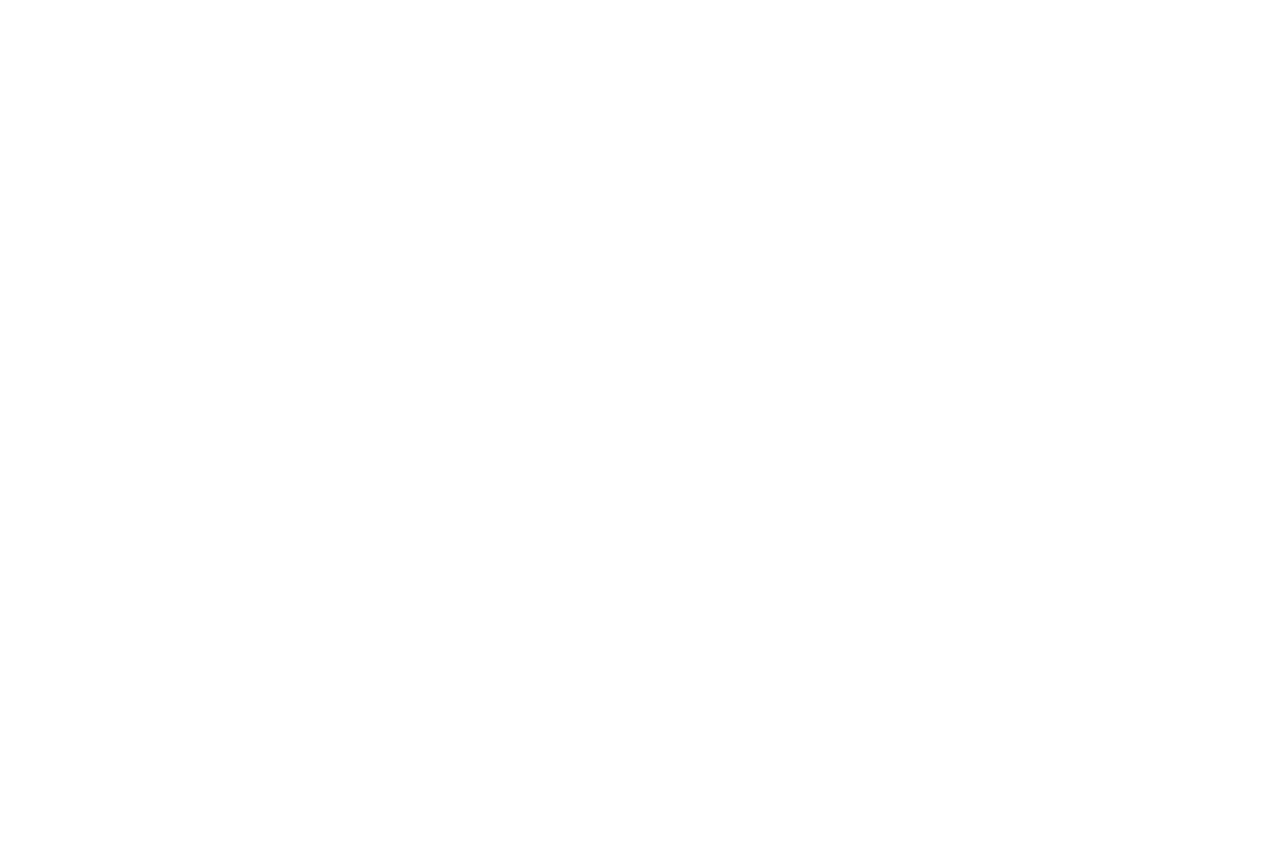
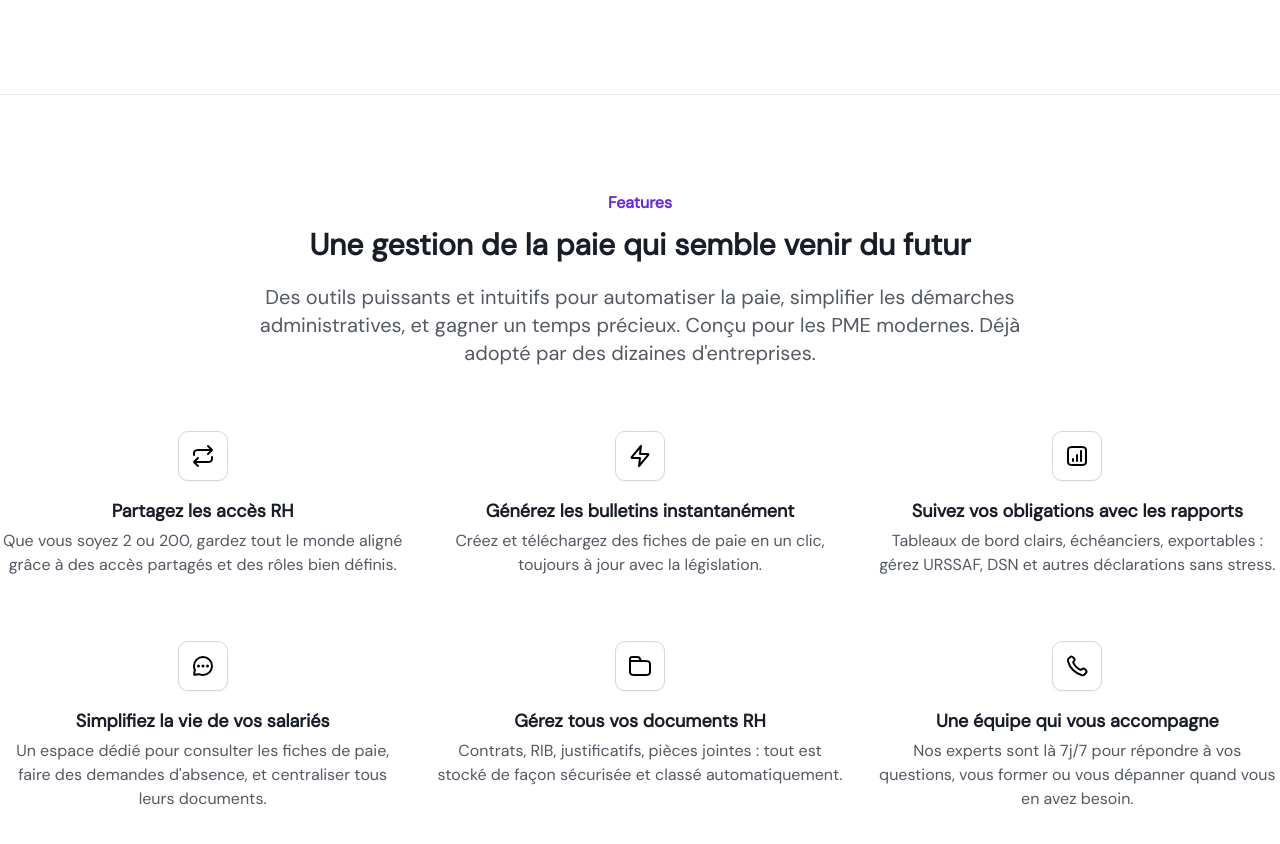
Before and after one commit to Fan2Shrek/salair, a Nuxt app in the folder frontend/: page / in a window 1280 px wide. Shown: the part 1094-1938 px from the top of the page. Before the commit the page ends 1088 px from the top, so only its background shows below. Built offline with nearby package versions, Linux system fonts and the light colour scheme.

Commit message:
feat(frontend:landing): enhance features section with new icons and descriptions

```diff
--- a/frontend/pages/index.vue
+++ b/frontend/pages/index.vue
@@ -8,7 +8,7 @@
             <div class="absolute top-0 flex justify-center w-full">
                 <UChessBackgroundPattern class="mx-auto" />
             </div>
-            <section class="pt-10 md:pt-19 px-4 sm:px-6 max-w-7xl w-full mx-auto">
+            <section class="pt-10 md:pt-19 px-4 sm:px-6 max-w-7xl w-full mx-auto pb-24">
                 <div class="mt-12 md:mt-24 relative">
                     <UBadge variant="modern" class="w-fit mx-auto">New features</UBadge>
                     <h1
@@ -34,9 +34,102 @@
                     <UButton size="xl" class="w-full sm:w-auto mt-3 sm:mt-0">{{ $t('general.sign_up') }} </UButton>
                 </div>
                 <div
-                    class="mt-10 sm:mt-14 md:mt-18 relative max-h-[300px] sm:max-h-[400px] md:max-h-[496px] overflow-hidden"
+                    class="mt-10 sm:mt-14 md:mt-18 relative max-h-[300px] sm:max-h-[400px] md:max-h-[500px] overflow-hidden"
                 >
-                    <NuxtImg class="w-full" src="/landing-mockup.png" />
+                    <div
+                        class="max-w-7xl w-full bg-primary border border-secondary h-[808px] rounded-[32px] shadow-lg p-1"
+                    >
+                        <div class="w-full h-full rounded-[28px] bg-primary shadow-inner p-1">
+                            <div class="w-full h-full border border-utility-gray-200 bg-utility-gray-50 rounded-3xl" />
+                        </div>
+                    </div>
+                </div>
+            </section>
+            <section class="max-w-7xl mx-auto w-full bg-primary py-24 border-t border-secondary">
+                <div class="max-w-3xl w-full mx-auto">
+                    <p class="text-brand-secondary font-semibold text-center">{{ $t('features.title') }}</p>
+                    <h2 class="text-3xl font-semibold text-primary text-center mt-3">
+                        {{ $t('features.heading') }}
+                    </h2>
+                    <p class="mt-5 text-tertiary text-center text-xl">
+                        {{ $t('features.description') }}
+                    </p>
+                </div>
+                <div class="grid grid-cols-3 gap-x-8 gap-y-16 mt-16">
+                    <div class="flex flex-col gap-4">
+                        <div class="bg-primary border border-primary p-3 rounded-[10px] w-fit mx-auto shadow-xs">
+                            <RepeatIcon class="size-6" />
+                        </div>
+                        <div class="space-y-1">
+                            <h3 class="text-primary text-lg font-semibold text-center">{{ $t('features.items.access.title') }}</h3>
+                            <p class="text-tertiary text-center">
+                                {{ $t('features.items.access.description') }}
+                            </p>
+                        </div>
+                    </div>
+                    <div class="flex flex-col gap-4">
+                        <div class="bg-primary border border-primary p-3 rounded-[10px] w-fit mx-auto shadow-xs">
+                            <LightningIcon class="size-6" />
+                        </div>
+                        <div class="space-y-1">
+                            <h3 class="text-primary text-lg font-semibold text-center">
+                                {{ $t('features.items.payslips.title') }}
+                            </h3>
+                            <p class="text-tertiary text-center">
+                                {{ $t('features.items.payslips.description') }}
+                            </p>
+                        </div>
+                    </div>
+                    <div class="flex flex-col gap-4">
+                        <div class="bg-primary border border-primary p-3 rounded-[10px] w-fit mx-auto shadow-xs">
+                            <ChartIcon class="size-6" />
+                        </div>
+                        <div class="space-y-1">
+                            <h3 class="text-primary text-lg font-semibold text-center">
+                                {{ $t('features.items.reports.title') }}
+                            </h3>
+                            <p class="text-tertiary text-center">
+                                {{ $t('features.items.reports.description') }}
+                            </p>
+                        </div>
+                    </div>
+                    <div class="flex flex-col gap-4">
+                        <div class="bg-primary border border-primary p-3 rounded-[10px] w-fit mx-auto shadow-xs">
+                            <MessageIcon class="size-6" />
+                        </div>
+                        <div class="space-y-1">
+                            <h3 class="text-primary text-lg font-semibold text-center">
+                                {{ $t('features.items.employees.title') }}
+                            </h3>
+                            <p class="text-tertiary text-center">
+                                {{ $t('features.items.employees.description') }}
+                            </p>
+                        </div>
+                    </div>
+                    <div class="flex flex-col gap-4">
+                        <div class="bg-primary border border-primary p-3 rounded-[10px] w-fit mx-auto shadow-xs">
+                            <FolderIcon class="size-6" />
+                        </div>
+                        <div class="space-y-1">
+                            <h3 class="text-primary text-lg font-semibold text-center">{{ $t('features.items.documents.title') }}</h3>
+                            <p class="text-tertiary text-center">
+                                {{ $t('features.items.documents.description') }}
+                            </p>
+                        </div>
+                    </div>
+                    <div class="flex flex-col gap-4">
+                        <div class="bg-primary border border-primary p-3 rounded-[10px] w-fit mx-auto shadow-xs">
+                            <PhoneIcon class="size-6" />
+                        </div>
+                        <div class="space-y-1">
+                            <h3 class="text-primary text-lg font-semibold text-center">
+                                {{ $t('features.items.support.title') }}
+                            </h3>
+                            <p class="text-tertiary text-center">
+                                {{ $t('features.items.support.description') }}
+                            </p>
+                        </div>
+                    </div>
                 </div>
             </section>
         </main>
```
